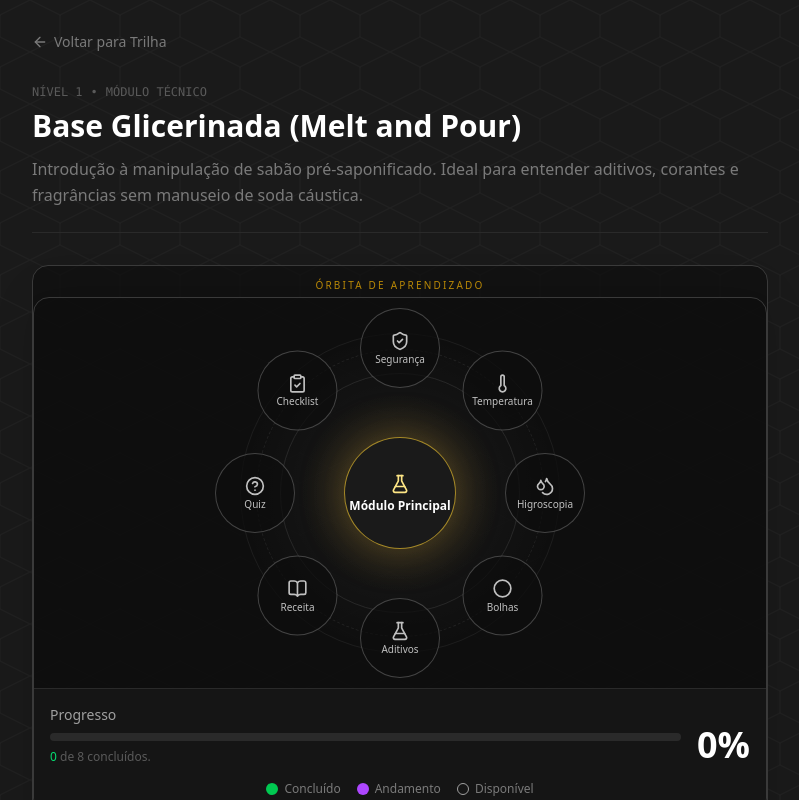
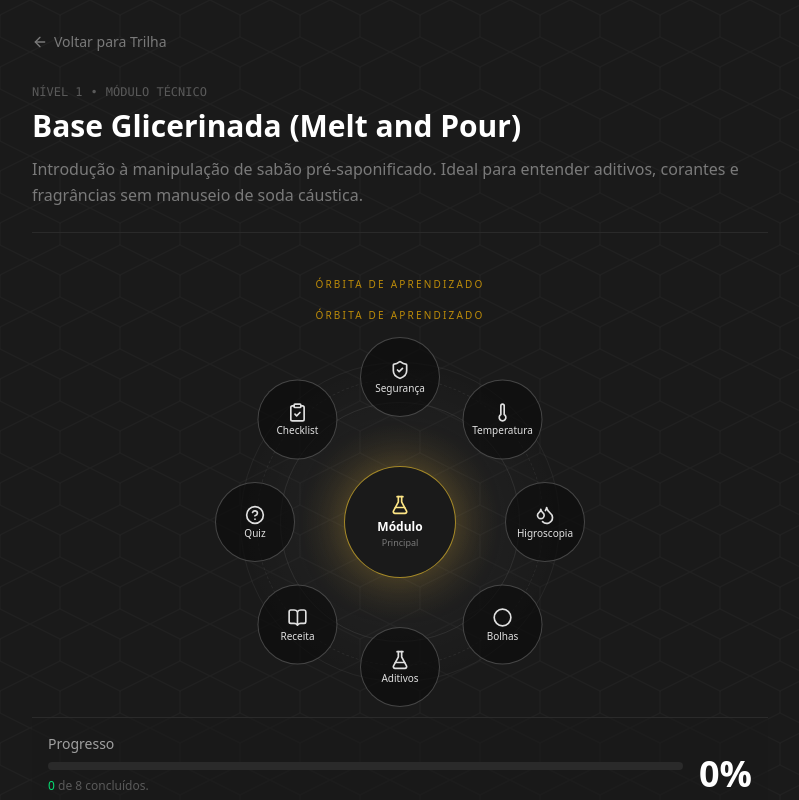
Before and after one commit to PedroAkaki/moonrock-saboaria, a Next.js app: page /aprendizado/base-glicerinada in a window 1280 px wide. Shown: the top 800 px of the page, without its empty margins (240-1039 px from the left). Built offline with nearby package versions, Linux system fonts and the light colour scheme.

Commit message:
fix: v31.3.1 — Orbit UI Cleanup, embedded mode, contrast, progress copy

```diff
--- a/components/LearningOrbit.tsx
+++ b/components/LearningOrbit.tsx
@@ -25,12 +25,14 @@ interface LearningOrbitProps {
   progressPercent: number;
   completedCount: number;
   totalCount: number;
+  totalLabel?: string;
+  embedded?: boolean;
 }
 
 const STATUS_CLASSES: Record<OrbitStatus, string> = {
   completed: "border-green-400/60 bg-green-500/30 text-green-100 shadow-[0_0_20px_rgba(34,197,94,0.25)]",
-  "in-progress": "border-purple-400/70 bg-purple-500/30 text-purple-100 shadow-[0_0_20px_rgba(168,85,247,0.25)]",
-  "not-started": "border-moon-400/50 bg-moon-900/70 text-moon-200",
+  "in-progress": "border-purple-400/70 bg-purple-500/30 text-purple-100 shadow-[0_0_20px_rgba(168,85,247,0.25)] ring-2 ring-purple-400/30",
+  "not-started": "border-moon-400/50 bg-moon-900/70 text-moon-100",
   locked: "border-moon-700 bg-moon-900/50 text-moon-500 opacity-60",
 };
 
@@ -51,12 +53,21 @@ export default function LearningOrbit({
   progressPercent,
   completedCount,
   totalCount,
+  totalLabel,
+  embedded = false,
 }: LearningOrbitProps) {
   const RING_RADIUS = 145;
   const COUNT = nodes.length;
 
-  return (
-    <section className="mb-8 rounded-2xl border border-moon-600 bg-moon-900/70 overflow-hidden shadow-2xl shadow-black/20">
+  const orbitContent = (
+    <>
+      {/* Label */}
+      {embedded && (
+        <div className="px-4 pt-3 pb-1 text-center">
+          <p className="text-[10px] uppercase tracking-[0.22em] text-amber-400/70">Órbita de aprendizado</p>
+        </div>
+      )}
+
       {/* Orbit area */}
       <div className="relative mx-auto h-[390px] max-w-[430px] overflow-hidden">
         <div className="absolute inset-0 bg-[radial-gradient(circle_at_center,rgba(191,149,48,0.14),transparent_34%),radial-gradient(circle_at_center,rgba(255,255,255,0.06),transparent_55%)]" />
@@ -141,6 +152,7 @@ export default function LearningOrbit({
             </div>
             <p className="mt-2 text-xs text-moon-500">
               <span className="text-green-400">{completedCount}</span> de {totalCount} concluídos.
+              {totalLabel && <span className="ml-1 text-moon-500">· {totalLabel}</span>}
             </p>
           </div>
           <div className="text-4xl font-bold text-white">{progressPercent}%</div>
@@ -153,6 +165,16 @@ export default function LearningOrbit({
           <span className="inline-flex items-center gap-1.5"><span className="h-3 w-3 rounded-full border border-moon-300" /> Disponível</span>
         </div>
       </div>
+    </>
+  );
+
+  if (embedded) {
+    return orbitContent;
+  }
+
+  return (
+    <section className="mb-8 rounded-2xl border border-moon-600 bg-moon-900/70 overflow-hidden shadow-2xl shadow-black/20">
+      {orbitContent}
     </section>
   );
 }
--- a/components/MainLearningOrbit.tsx
+++ b/components/MainLearningOrbit.tsx
@@ -83,6 +83,7 @@ export default function MainLearningOrbit() {
       progressPercent={progressPercent}
       completedCount={completedCount}
       totalCount={available.length}
+      totalLabel={`${modules.length} no total`}
     />
   );
 }
--- a/components/ModuleOrbitMap.tsx
+++ b/components/ModuleOrbitMap.tsx
@@ -162,14 +162,15 @@ export default function ModuleOrbitMap({ slug, module }: ModuleOrbitMapProps) {
   }));
 
   return (
-    <section className="mb-8 rounded-2xl border border-moon-600 bg-moon-900/70 overflow-hidden shadow-2xl shadow-black/20">
-      {/* Mini label */}
+    <>
       <div className="px-4 pt-3 pb-1 text-center">
         <p className="text-[10px] uppercase tracking-[0.22em] text-amber-400/70">Órbita de aprendizado</p>
       </div>
 
       <LearningOrbit
-        centerLabel="Módulo Principal"
+        embedded
+        centerLabel="Módulo"
+        centerSubLabel="Principal"
         centerIcon={<FlaskConical className="mb-1 h-5 w-5 text-amber-200" />}
         nodes={orbitDefs}
         onNodeClick={(node) => {
@@ -225,6 +226,6 @@ export default function ModuleOrbitMap({ slug, module }: ModuleOrbitMapProps) {
           Continuar Estudo
         </a>
       </div>
-    </section>
+    </>
   );
 }
```
